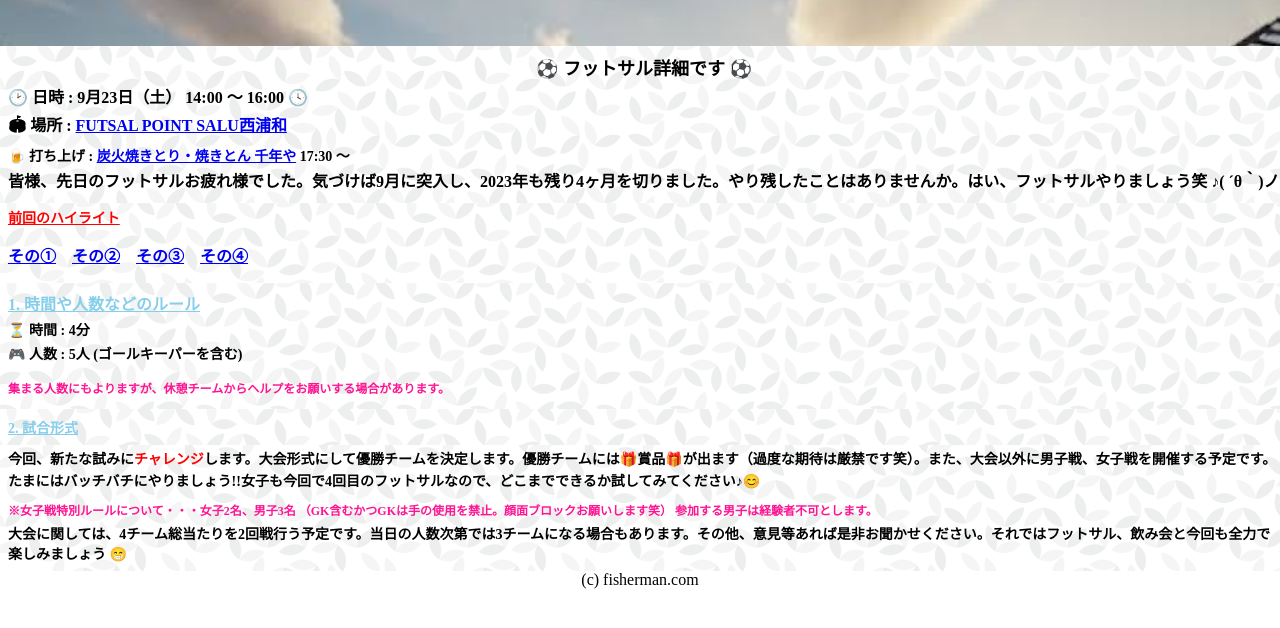
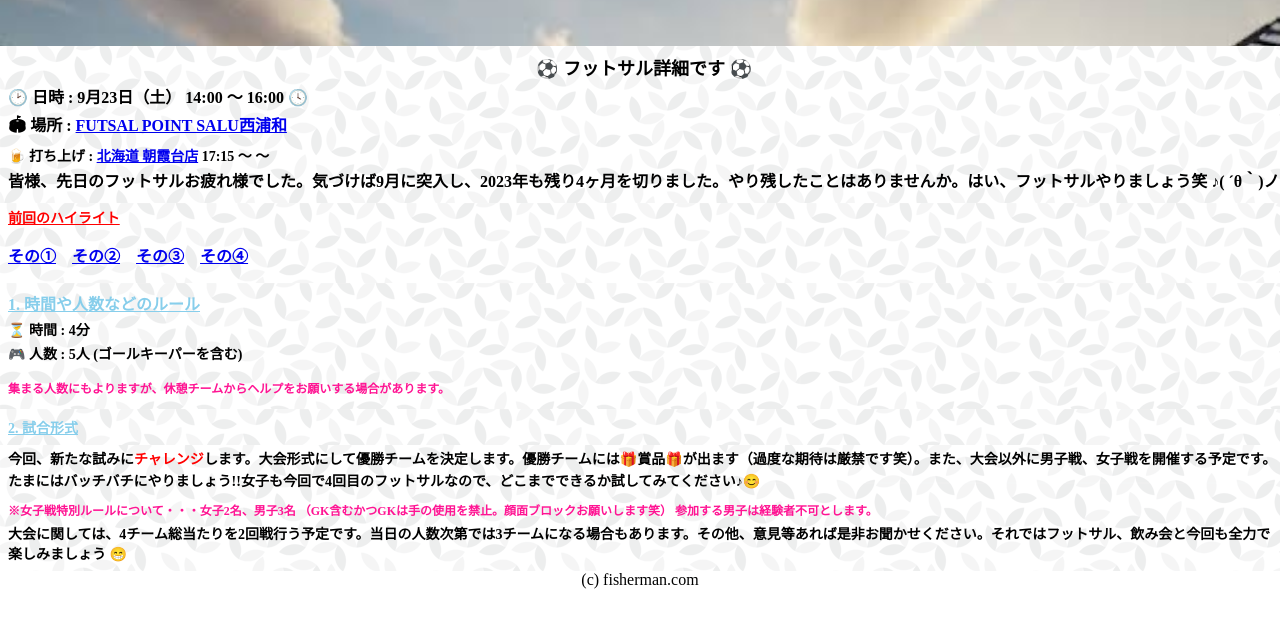
Before and after one commit to IchiroOhshiro/THE-NEXT-FUTSAL, a plain HTML site: page index.html in a window 1280 px wide. Shown: the part 114-742 px from the top of the page. Drawn offline with Linux system fonts and the light colour scheme.

Commit message:
Add files via upload

```diff
--- a/index.html
+++ b/index.html
@@ -17,7 +17,7 @@
     <p class="days"> 🕑 日時 : 9月23日（土） 14:00 〜 16:00 🕓</p>
     <p class="place"> 🏟 場所 : <a href="http://futsalpoint.net/shisetsu/salu/nishiurawa/ " target="_blank">FUTSAL POINT
         SALU西浦和</a></p>
-    <p class="wrapupparty"> 🍺 打ち上げ : <a href="https://r.gnavi.co.jp/p623700/" target="blank_">炭火焼きとり・焼きとん 千年や</a> 17:30
+    <p class="wrapupparty"> 🍺 打ち上げ : <a href="https://www.hotpepper.jp/strJ000172862/" target="blank_">北海道 朝霞台店</a> 17:15 〜
       〜</p>
     <p class="message">皆様、先日のフットサルお疲れ様でした。気づけば9月に突入し、2023年も残り4ヶ月を切りました。やり残したことはありませんか。はい、フットサルやりましょう笑 ♪( ´θ｀)ノ
     </p>
```
